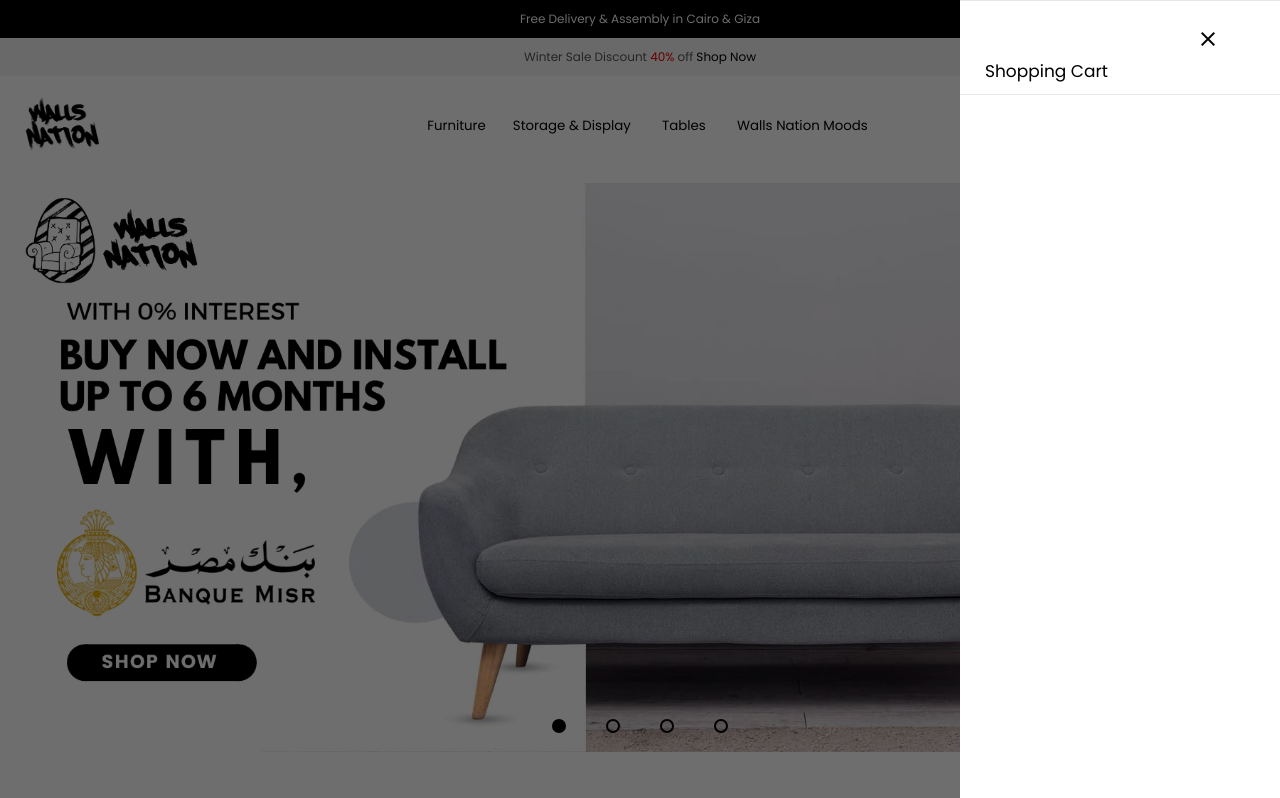
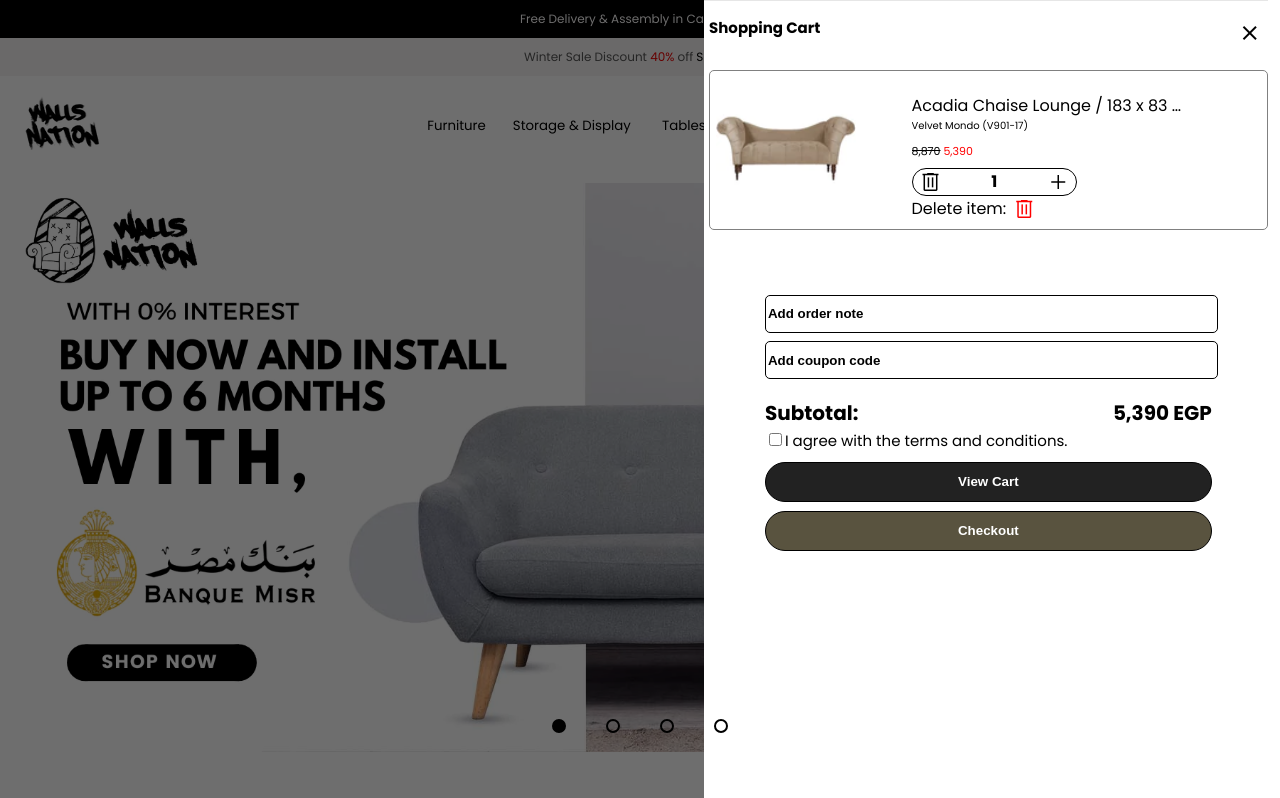
Before and after one commit to GeorgeAyy/Web-Ninjas-El-Cyber, a plain HTML site: page Project/index.html in a window 1280 px wide. Both pictures are taken after a click on the button "shopping_cart". Shown: the top 798 px of the page. Drawn offline with nearby package versions, Linux system fonts and the light colour scheme.

Commit message:
added the cart sidebar with a new css file

```diff
--- /dev/null
+++ b/Project/CSS/cartsidebar.css
@@ -0,0 +1,225 @@
+#cartsidebar {
+  background-color: #ffffff;
+  height: 100vh;
+  position: fixed;
+  top: 0;
+  right: 0;
+  width: 30%;
+  box-shadow: 0 0 0 10000px rgba(0, 0, 0, 0.568);
+  display: none;
+}
+#insidecart {
+  padding: 5px 0 5px 5px;
+  overflow: hidden;
+  border-top: solid 1px rgba(228, 228, 228, 0.897);
+  border-bottom: solid 1px rgba(228, 228, 228, 0.897);
+  width: 97%;
+  height: 100%;
+}
+#firstline {
+  margin-top: 10px;
+  display: flex;
+  overflow: auto;
+  height: 5%;
+}
+#cartName {
+  width: 60%;
+  font-weight: bold;
+  font-size: 15px;
+}
+#CloseButton {
+  font-size: 25px;
+  background-color: transparent;
+  border: none;
+  margin: auto;
+  float: top;
+  width: 40%;
+  text-align: right;
+}
+#checkoutItem {
+  display: flex;
+  flex-direction: row;
+  flex-wrap: wrap;
+  border: 0.5px solid gray;
+  padding: 1%;
+  border-radius: 5px;
+}
+#imageOfItem {
+  flex-basis: 35%;
+  padding-right: 5px;
+}
+#itemDetails {
+  flex-basis: 50%;
+  overflow: hidden;
+}
+#itemDetails #itemName {
+  text-overflow: ellipsis;
+  overflow: hidden;
+  white-space: nowrap;
+  margin-bottom: 0;
+}
+#itemDetails #itemAttributes {
+  margin-bottom: 0;
+  margin-top: 0;
+  font-size: 10px;
+  text-overflow: ellipsis;
+  overflow: hidden;
+  white-space: nowrap;
+  float: left;
+}
+#priceContainer {
+  margin-top: 0;
+  text-overflow: ellipsis;
+  overflow: hidden;
+  white-space: nowrap;
+  float: left;
+  font-size: 11px;
+}
+#priceBeforeSale {
+  text-overflow: ellipsis;
+  text-decoration: line-through;
+}
+#priceAfterSale {
+  color: red;
+}
+#buttonsContainer {
+  border: 1px solid black;
+  width: 60%;
+  border-radius: 20px;
+  display: inline-block;
+  text-align: center;
+}
+#listOfItems {
+  height: 70%;
+  width: 100%;
+  margin-top: 2.5%;
+}
+#trashBar,
+#plusBar {
+  background-color: transparent;
+  border: none;
+  cursor: pointer;
+}
+#trashBar {
+  float: left;
+}
+
+#plusBar {
+  float: right;
+}
+
+#totalAmountBar {
+  font-weight: bold;
+}
+
+#trashBarDelete {
+  color: red;
+  background-color: transparent;
+  border: none;
+  position: absolute;
+  cursor: pointer;
+}
+
+.checkoutSidebarBottom {
+  margin-top: 10%;
+  width: 100%;
+  height: 25%;
+  bottom: 0;
+  display: flex;
+  align-items: center;
+  justify-content: center;
+  flex-wrap: wrap;
+}
+
+.addOrderStuff {
+  width: 80%;
+  height: 40%;
+  text-align: center;
+}
+.subtotalContainer {
+  width: 80%;
+  text-align: center;
+  margin-top: 10%;
+}
+#addNote,
+#addCoupon {
+  font-weight: bold;
+  border: 1px solid black;
+  height: 60%;
+  width: 100%;
+  margin-top: 2%;
+  border-radius: 5px;
+}
+#subtotalMessage,
+#subtotalPrice {
+  font-size: 20px;
+  font-weight: bold;
+}
+#subtotalMessage {
+  float: left;
+}
+#subtotalPrice {
+  float: right;
+}
+.acceptTermsContainer {
+  width: 80%;
+  text-align: center;
+}
+.viewandcheckcontainer {
+  width: 80%;
+  text-align: center;
+}
+#agreewithterms {
+  font-size: 15px;
+}
+#checkboxid{
+    transition: 1s;
+}
+.viewandcheckcontainer #viewcart {
+  border: 1px solid black;
+  height:40px;
+  width: 100%;
+  margin-top: 2%;
+  border-radius: 20px;
+  background-color: #222222;
+  font-weight: bold;
+  color:white;
+  transition: 1s;
+  cursor: pointer;
+}
+.viewandcheckcontainer #checkout {
+  border: 1px solid black;
+  height:40px;
+  width: 100%;
+  margin-top: 2%;
+  border-radius: 20px;
+  color:white;
+  font-weight: bold;
+  background-color: #59533f;
+  transition: 1s;
+  cursor: pointer;
+}
+.viewandcheckcontainer #viewcart:hover{
+    background-color: #7a7565;
+}
+.viewandcheckcontainer #checkout:hover{
+    background-color: #525a61;
+}
+@media only screen and (max-width:1460px){
+    #cartsidebar{
+        width:45%;
+    }
+
+}
+@media only screen and (max-width:973px){
+    #cartsidebar{
+        width:60%;
+    }
+
+}
+@media only screen and (max-width:700px){
+    #cartsidebar{
+        width:95%;
+    }
+
+}
--- a/Project/CSS/wishlist.css
+++ b/Project/CSS/wishlist.css
@@ -80,4 +80,3 @@
     }
 
 }
-/* test */
--- a/Project/JS/handler.js
+++ b/Project/JS/handler.js
@@ -57,8 +57,9 @@
   ).toLocaleString();
 }
 function removeItem() {
+  var x = parseInt(document.getElementById("totalAmount").innerText);
   if (x != 1) {
-    var x = parseInt(document.getElementById("totalAmount").innerText);
+
     var y = parseFloat(
       document.getElementById("totalItemPrice").innerText.replace(/,/g, "")
     );
@@ -78,3 +79,26 @@
     ).toLocaleString();
   }
 }
+function addItemCart() {
+  var x = parseFloat(document.getElementById("totalAmountBar").innerText);
+  var y = parseFloat(
+    document.getElementById("priceAfterSale").innerText.replace(/,/g, "")
+  );
+  y /= x;
+  x = x + 1;
+  document.getElementById("totalAmountBar").innerText = x;
+
+}
+function removeItemCart() {
+  var x = parseInt(document.getElementById("totalAmountBar").innerText);
+  if (x != 1) {
+
+    var y = parseFloat(
+      document.getElementById("priceAfterSale").innerText.replace(/,/g, "")
+    );
+    y /= x;
+    x--;
+    document.getElementById("totalAmountBar").innerText = x;
+
+  }
+}
--- a/Project/index.html
+++ b/Project/index.html
@@ -22,6 +22,7 @@
     href="https://fonts.googleapis.com/css2?family=Material+Symbols+Outlined:opsz,wght,FILL,GRAD@20..48,100..700,0..1,-50..200" />
 
     <link rel="stylesheet" href="./CSS/categories.css" />
+
   <style>
     .material-symbols-outlined {
       font-variation-settings:
@@ -32,6 +33,7 @@
     }
   </style>
   <link rel="stylesheet" href="./CSS/style.css">
+  <link rel="stylesheet" href="./CSS/cartsidebar.css">
   <title>Document</title>
 </head>
 
@@ -172,19 +174,57 @@
       </form>
   </div>
 </div>
-<div id="cartsidebar" class="sidebar">
+<div id="cartsidebar">
 
-  <div class="insidesidebar">
-    <div class="title1">
+  <div id="insidecart">
+    <div id="firstline">
+      <span id = "cartName">Shopping Cart</span>
+        <button id ="CloseButton" onclick="cartClose()"><span class="material-icons">close</span></button>
 
-        <button class="side-btn1"><i class="material-icons" onclick="cartClose()">close</i></button>
-        <span id="log">Shopping Cart</span>
+    </div>
+    <div id="listOfItems">
+      <div id = "checkoutItem">
+        <div id = "imageOfItem">
+          <img src="./Images/AcadiaChaise.webp" width="140px" height="140px">
+        </div>
+        <div id="itemDetails">
+          <p id="itemName">Acadia Chaise Lounge / 183 x 83 CM Velvet Upholstery</p>
+          <p id="itemAttributes">Velvet Mondo (V901-17)</p> <br>
+          <div id="priceContainer"><span id="priceBeforeSale">8,870</span> <span id="priceAfterSale"> 5,390</span></div><br>
+          <div id="buttonsContainer">
+            <button class="material-symbols-outlined" id="trashBar" onclick="removeItemCart()">delete</button><span id = "totalAmountBar" >1</span><button class="material-symbols-outlined" id="plusBar" onclick="addItemCart()">add</button>
+          </div>
+          <div>
+            <span>Delete item: </span><button class="material-symbols-outlined" id="trashBarDelete">delete</button>
           </div>
 
+        </div>
 
       </div>
-  <div class="sign">
+      <div class="checkoutSidebarBottom">
+        <div class="addOrderStuff">
+          <input type="text" placeholder="Add order note" id="addNote"><br>
+          <input type="text" placeholder="Add coupon code" id="addCoupon">
+        </div>
+        <div class="subtotalContainer">
+          <span id="subtotalMessage">Subtotal:</span><span id="subtotalPrice">5,390 EGP</span>
+        </div>
 
+        <div class="acceptTermsContainer">
+          <span style="float: left;">
+            <input type="checkbox" id="checkboxid"><span id="agreewithterms">I agree with the terms and conditions.</span>
+          </span>
+        </div>
+        <div class="viewandcheckcontainer">
+          <button id="viewcart">
+            View Cart
+          </button>
+          <button id="checkout">
+            Checkout
+          </button>
+        </div>
+      </div>
+      </div>
       </div>
       </div>
 <script type="text/javascript"  src="./JS/handler.js"></script>
```
Also changed, not shown: Project/Images/AcadiaChaise.webp (added). Lines whose indentation alone changed are shown as unchanged.
